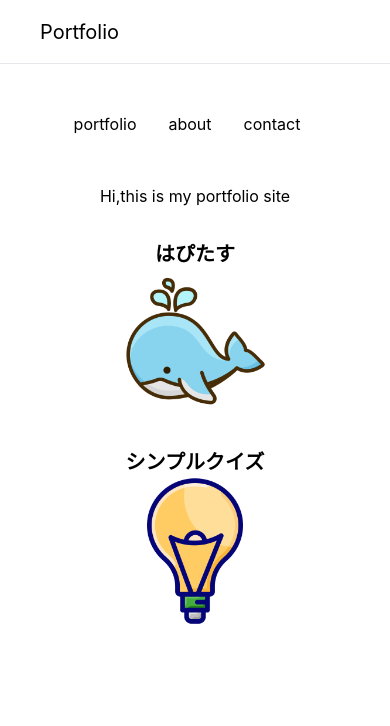
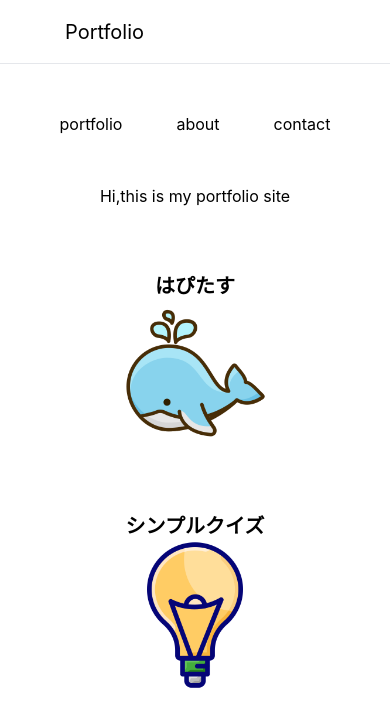
Before and after one commit to ryosuke1256/portfolio, a Next.js app: page / in a window 390 px wide. Shown: the top 726 px of the page. Built offline with nearby package versions, Linux system fonts and the light colour scheme.

Commit message:
responsive design

```diff
--- a/src/Layout/Layout.tsx
+++ b/src/Layout/Layout.tsx
@@ -11,13 +11,11 @@ const Layout: React.FC = ({ children }) => {
         <link rel="icon" href="/favicon.ico" />
       </Head>
       <Header />
-      <div className="text-center">
-        <main className="inline-block pt-12">
-          <div className="flex flex-col sm:flex-row w-full text-center">
-            <SidebarNavigation />
-            <div className="flex flex-col">{children}</div>
-          </div>
-        </main>
+      <div className="pt-12 m-auto w-10/12 sm:w-7/12 md:w-7/12 lg:w-6/12 sm:max-w-md md:max-w-lg lg:max-w-xl">
+        <div className="flex flex-col sm:flex-row sm:justify-between w-full text-center">
+          <SidebarNavigation />
+          <div className="flex flex-col w-full sm:text-right">{children}</div>
+        </div>
       </div>
     </>
   );
--- a/src/components/atoms/SidebarNavigationItem.tsx
+++ b/src/components/atoms/SidebarNavigationItem.tsx
@@ -7,7 +7,7 @@ type Props = {
 
 const SidebarNavigationItem: React.VFC<Props> = ({ ItemName, URL }: Props) => {
   return (
-    <div className="pl-8 sm:pl-0 sm:pt-4">
+    <div className="sm:pt-12">
       <Link href={URL}>
         <a>{ItemName}</a>
       </Link>
--- a/src/components/molecules/Service.tsx
+++ b/src/components/molecules/Service.tsx
@@ -10,7 +10,7 @@ type Props = {
 
 const Service: React.VFC<Props> = ({ serviceName, url, href, alt }: Props) => {
   return (
-    <div className="pt-6">
+    <div className="pb-14">
       <p className="text-xl font-semibold">{serviceName}</p>
       <a href={href}>
         <Image src={url} alt={alt} className="cursor-pointer" width={150} height={150} />
--- a/src/components/organisms/Header.tsx
+++ b/src/components/organisms/Header.tsx
@@ -1,7 +1,11 @@
 import React from 'react';
 
 const Header: React.VFC = () => {
-  return <header className="h-16 w-full pl-10 border-b text-black flex items-center text-xl">Portfolio</header>;
+  return (
+    <header className="h-16 w-full border-b text-black flex items-center text-xl">
+      <div className="w-8/12 m-auto">Portfolio</div>
+    </header>
+  );
 };
 
 export default Header;
--- a/src/components/organisms/SidebarNavigation.tsx
+++ b/src/components/organisms/SidebarNavigation.tsx
@@ -3,7 +3,7 @@ import SidebarNavigationItem from '../atoms/SidebarNavigationItem';
 
 const SidebarNavigation: React.VFC = () => {
   return (
-    <nav className="flex flex-row pb-12 pr-12  sm:flex-col">
+    <nav className="h-full flex flex-row sm:flex-col justify-around sm:justify-start pb-12 sm:pr-12 sm:pb-0">
       <SidebarNavigationItem ItemName={'portfolio'} URL={'/'} />
       <SidebarNavigationItem ItemName={'about'} URL={'/about'} />
       <SidebarNavigationItem ItemName={'contact'} URL={'/contact'} />
--- a/src/pages/about.tsx
+++ b/src/pages/about.tsx
@@ -1,7 +1,7 @@
 import React from 'react';
 
 const about: React.VFC = () => {
-  return <p className="paragraph">This page is about</p>;
+  return <p>This page is about</p>;
 };
 
 export default about;
--- a/src/pages/contact.tsx
+++ b/src/pages/contact.tsx
@@ -1,7 +1,7 @@
 import React from 'react';
 
 const contact: React.VFC = () => {
-  return <p className="paragraph">This page is contact</p>;
+  return <p>This page is contact</p>;
 };
 
 export default contact;
--- a/src/pages/index.tsx
+++ b/src/pages/index.tsx
@@ -2,10 +2,14 @@ import Service from '../components/molecules/Service';
 
 export default function Home() {
   return (
-    <>
-      <p className="pb-2 paragraph">Hi,this is my portfolio site</p>
-      <Service serviceName={'はぴたす'} url={'/images/hapitasu.png'} href={'https://todo-check-app.com/'} alt={'はぴたすのアイコン'} />
-      <Service serviceName={'シンプルクイズ'} url={'/images/simpleQuiz.png'} href={'https://quiz-react-typescript.web.app/'} alt={'シンプルクイズのアイコン'} />
-    </>
+    <div>
+      <div className="inline-block">
+        <p className="pb-16">Hi,this is my portfolio site</p>
+        <div className="text-center">
+          <Service serviceName={'はぴたす'} url={'/images/hapitasu.png'} href={'https://todo-check-app.com/'} alt={'はぴたすのアイコン'} />
+          <Service serviceName={'シンプルクイズ'} url={'/images/simpleQuiz.png'} href={'https://quiz-react-typescript.web.app/'} alt={'シンプルクイズのアイコン'} />
+        </div>
+      </div>
+    </div>
   );
 }
--- a/styles/globals.css
+++ b/styles/globals.css
@@ -21,9 +21,3 @@ a {
 #nprogress .bar {
   background: rgb(0, 225, 255) !important;
 }
-
-@media screen and (min-width: 640px) {
-  .paragraph {
-    padding-top: 1rem;
-  }
-}
```
